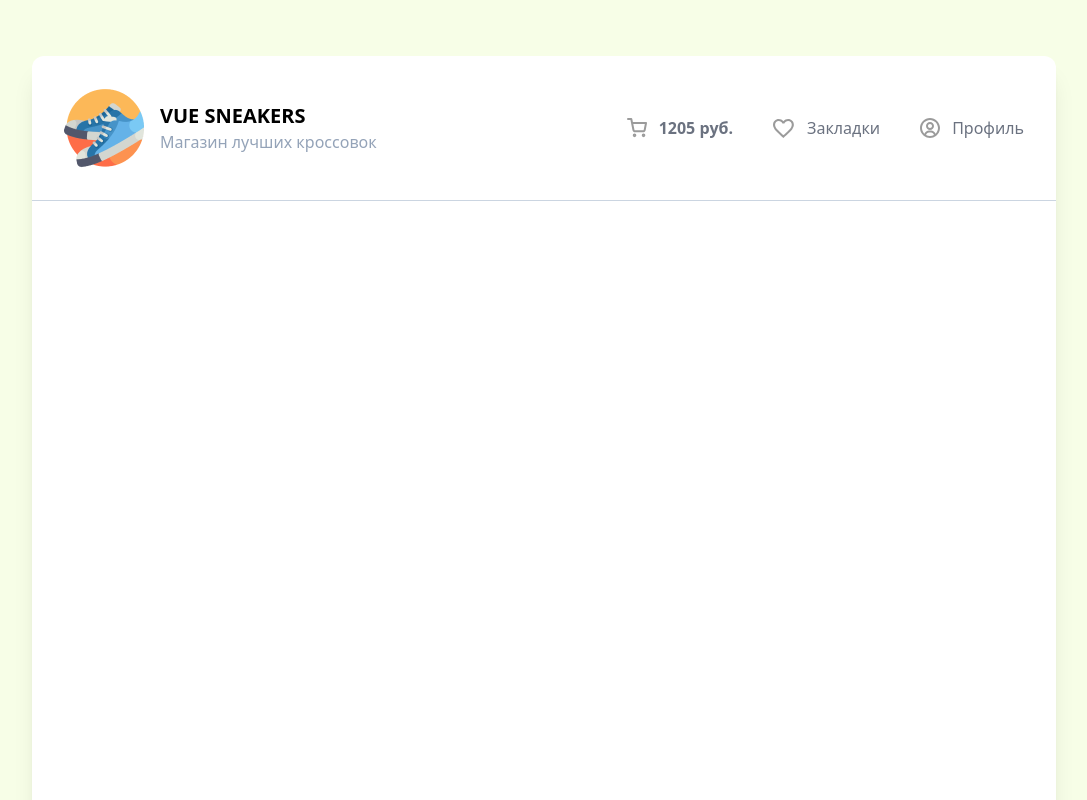
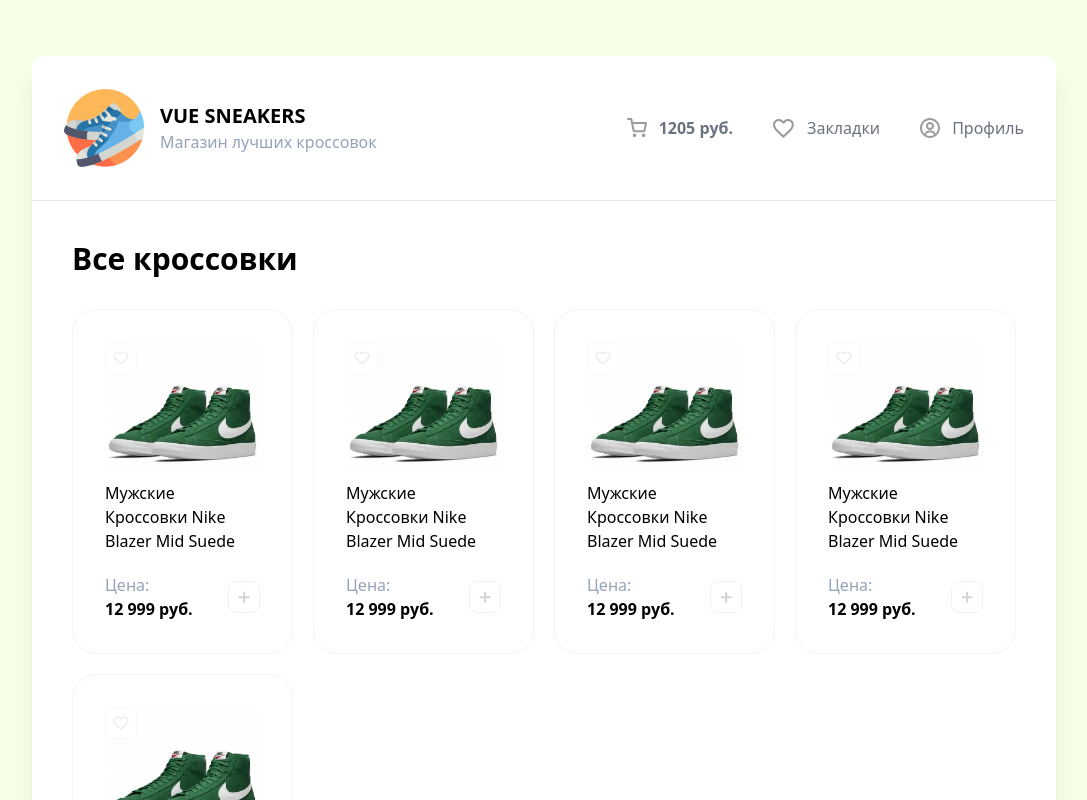
Before and after one commit to DenisKulik/vue-sneakers, a Vue app: page / in a window 1280 px wide. Shown: the top 800 px of the page, without its empty margins (96-1183 px from the left). Built offline with nearby package versions, Linux system fonts and the light colour scheme.

Commit message:
feat: add card list template

```diff
--- a/src/App.vue
+++ b/src/App.vue
@@ -1,10 +1,15 @@
 <script setup>
 import AppHeader from '@/components/AppHeader.vue'
+import CardList from './components/CardList.vue'
 </script>
 
 <template>
-  <div class="w-4/5 h-screen m-auto mt-14 bg-white rounded-xl shadow-xl">
+  <div class="w-4/5 m-auto mt-14 bg-white rounded-xl shadow-xl">
     <AppHeader />
+    <div class="p-10">
+      <h2 class="mb-8 text-3xl font-bold">Все кроссовки</h2>
+      <CardList />
+    </div>
   </div>
 </template>
 
--- a/src/components/AppHeader.vue
+++ b/src/components/AppHeader.vue
@@ -1,5 +1,5 @@
 <template>
-  <header class="flex justify-between p-8 border-b border-slate-300">
+  <header class="flex justify-between p-8 border-b border-slate-200">
     <div class="flex items-center gap-4">
       <img src="/logo.png" alt="Logo" />
       <div>
--- /dev/null
+++ b/src/components/CardList.vue
@@ -0,0 +1,13 @@
+<script setup>
+import ProductCard from '@/components/ProductCard.vue'
+</script>
+
+<template>
+  <div class="grid grid-cols-4 gap-5">
+    <ProductCard />
+    <ProductCard />
+    <ProductCard />
+    <ProductCard />
+    <ProductCard />
+  </div>
+</template>
--- /dev/null
+++ b/src/components/ProductCard.vue
@@ -0,0 +1,16 @@
+<template>
+  <div
+    class="relative p-8 cursor-pointer bg-white border border-slate-100 rounded-3xl hover:-translate-y-2 hover:shadow-xl transition"
+  >
+    <img src="/like-1.svg" class="absolute top-8 left-8" alt="Like 1" />
+    <img src="/sneakers/sneakers-1.jpg" alt="Sneaker" />
+    <p class="mt-2">Мужские Кроссовки Nike Blazer Mid Suede</p>
+    <div class="flex justify-between mt-5">
+      <div class="flex flex-col">
+        <span class="text-slate-400">Цена:</span>
+        <b>12 999 руб.</b>
+      </div>
+      <img src="/plus.svg" alt="Add to cart" />
+    </div>
+  </div>
+</template>
```
